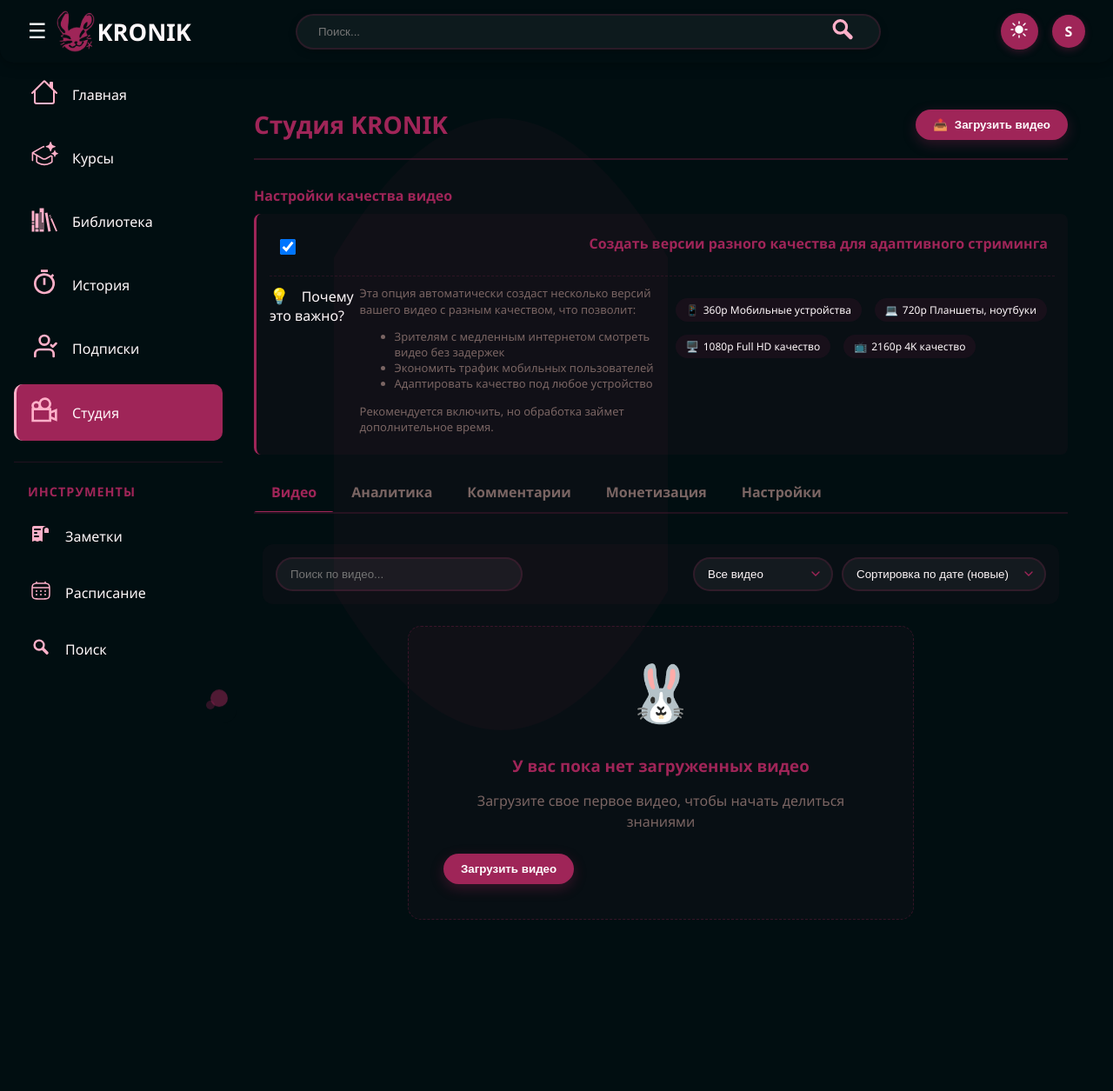
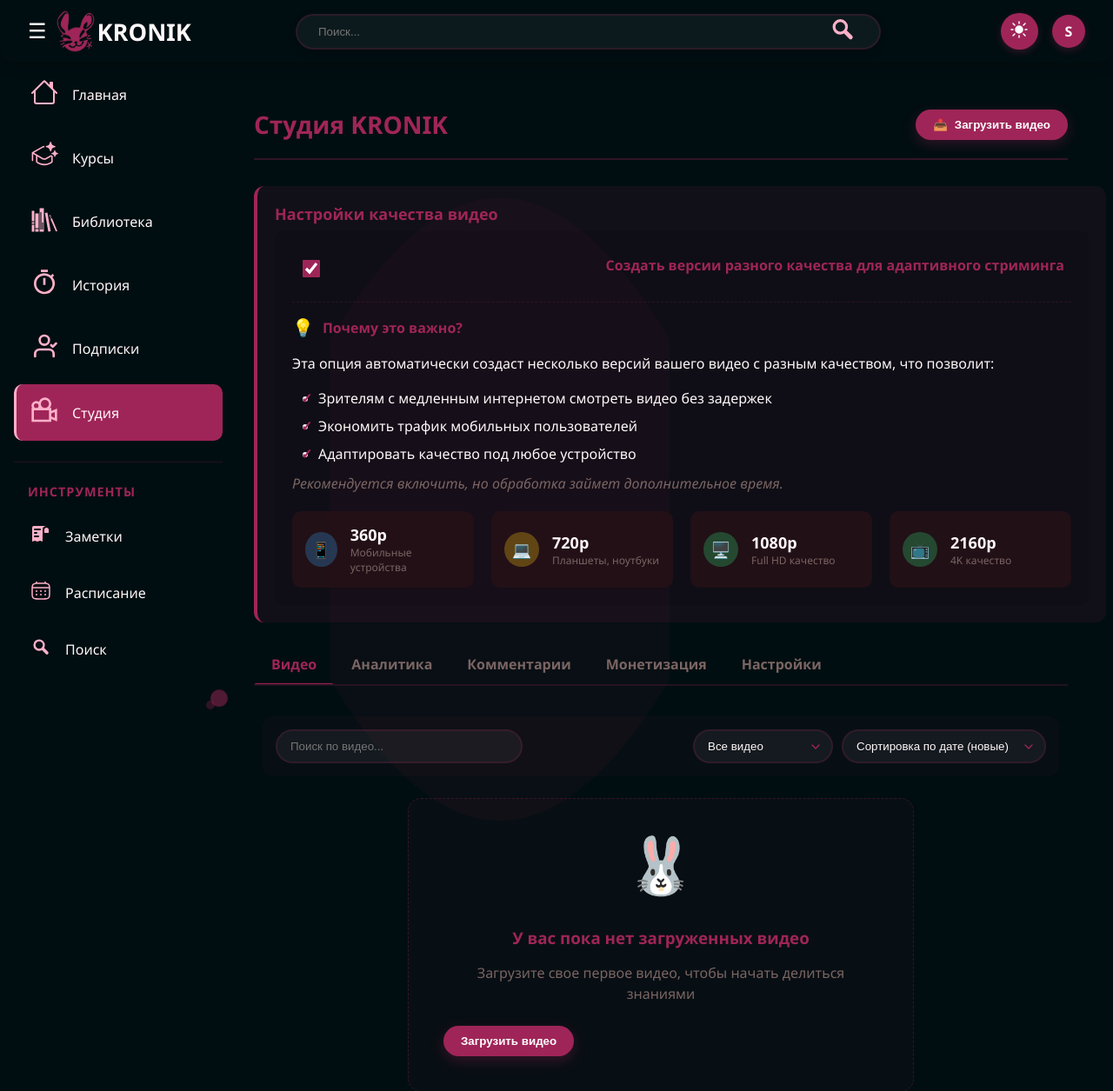
Before and after one commit to TheRizaev/hasan, a Django app: page /studio/ in a window 1280 px wide. Shown: the top 1255 px of the page at 87% size. Before the commit the page ends 1058 px from the top, so only its background shows below. Run offline with Django 5.2, Linux system fonts and the light colour scheme; a user stored in the database is signed in; tables that the repository leaves empty hold one stand-in row (values such as "Sample post"); parts of the project's set-up code (start-up, migrations or seed data) failed here and were passed over; some libraries are stand-ins or nearby versions.

Commit message:
Add files via upload

```diff
--- a/static/css/studio.css
+++ b/static/css/studio.css
@@ -891,149 +891,285 @@
         transform: scale(1.05);
     }
 }
+.quality-settings-section {
+    margin: 25px 0;
+    background-color: rgba(159, 37, 88, 0.05);
+    border-radius: 12px;
+    padding: 20px;
+    border-left: 4px solid var(--accent-color);
+    transition: all 0.3s ease;
+}
+
+.dark-theme .quality-settings-section {
+    background-color: rgba(159, 37, 88, 0.1);
+}
+
+.quality-settings-section:hover {
+    box-shadow: 0 5px 15px rgba(159, 37, 88, 0.1);
+}
+
+.dark-theme .quality-settings-section:hover {
+    box-shadow: 0 5px 15px rgba(0, 0, 0, 0.2);
+}
+
+.settings-label {
+    display: block;
+    font-size: 18px;
+    font-weight: 600;
+    color: var(--accent-color);
+    margin-bottom: 15px;
+}
+
 .quality-options-container {
-        margin-top: 10px;
-        padding: 15px;
-        background-color: rgba(159, 37, 88, 0.05);
+    background-color: rgba(255, 255, 255, 0.5);
     border-radius: 8px;
-        border-left: 3px solid var(--accent-color);
+    padding: 20px;
+}
+
+.dark-theme .quality-options-container {
+    background-color: rgba(0, 0, 0, 0.1);
 }
 
 .quality-option {
     display: flex;
     align-items: center;
+    margin-bottom: 15px;
+}
+
+.quality-checkbox {
+    width: 20px !important;
+    height: 20px !important;
+    margin-right: 10px !important;
+    position: relative !important;
+    opacity: 1 !important;
+    cursor: pointer;
+    accent-color: var(--accent-color);
+}
+
+.quality-label {
+    font-weight: 500;
+    font-size: 16px;
+    cursor: pointer;
+}
+
+.quality-help {
+    margin-top: 15px;
+    padding-top: 15px;
+    border-top: 1px dashed rgba(159, 37, 88, 0.2);
+}
+
+.help-header {
+    display: flex;
+    align-items: center;
     margin-bottom: 10px;
 }
 
-    .quality-option input[type="checkbox"] {
+.help-icon {
+    font-size: 20px;
     margin-right: 10px;
-        width: 18px;
-        height: 18px;
-        cursor: pointer;
+    color: var(--accent-color);
 }
 
-    .quality-option label {
-        cursor: pointer;
-        font-weight: normal;
-    }
-
-    .quality-help {
-        display: flex;
-        align-items: flex-start;
-        margin-top: 10px;
-        padding-top: 10px;
-        border-top: 1px dashed rgba(159, 37, 88, 0.2);
-    }
-
-    .help-icon {
-        font-size: 18px;
-        margin-right: 10px;
+.help-title {
+    font-weight: 600;
+    color: var(--accent-color);
 }
 
 .help-text {
-        font-size: 13px;
-        color: var(--gray-color);
-        line-height: 1.4;
+    margin-bottom: 20px;
+    line-height: 1.5;
 }
 
-    .help-text p {
-        margin: 0 0 8px 0;
+.benefits-list {
+    margin: 10px 0;
+    padding-left: 30px;
+}
+
+.benefits-list li {
+    margin-bottom: 8px;
+    position: relative;
+}
+
+.benefits-list li::before {
+    content: "✓";
+    position: absolute;
+    left: -20px;
+    color: var(--accent-color);
+    font-weight: bold;
+}
+
+.note {
+    font-style: italic;
+    color: var(--gray-color);
+    margin-top: 10px;
 }
 
 .processing-steps {
     display: flex;
     flex-wrap: wrap;
-        gap: 15px;
-        margin-top: 15px;
+    gap: 20px;
+    margin-top: 20px;
+    justify-content: space-between;
 }
 
 .processing-step {
     display: flex;
     align-items: center;
-        padding: 5px 12px;
+    flex: 1;
+    min-width: 150px;
+    padding: 15px;
+    background-color: rgba(255, 255, 255, 0.7);
+    border-radius: 10px;
+    transition: transform 0.3s ease, box-shadow 0.3s ease;
+}
+
+.dark-theme .processing-step {
+    background-color: rgba(42, 18, 23, 0.7);
+}
+
+.processing-step:hover {
+    transform: translateY(-5px);
+    box-shadow: 0 5px 15px rgba(159, 37, 88, 0.2);
+}
+
+.step-icon-container {
+    width: 40px;
+    height: 40px;
+    border-radius: 50%;
+    display: flex;
+    align-items: center;
+    justify-content: center;
+    margin-right: 15px;
     background-color: rgba(159, 37, 88, 0.1);
-        border-radius: 20px;
-        font-size: 12px;
+}
+
+.step-icon-container.mobile {
+    background-color: rgba(52, 152, 219, 0.2);
+}
+
+.dark-theme .step-icon-container.mobile {
+    background-color: rgba(52, 152, 219, 0.3);
+}
+
+.step-icon-container.tablet {
+    background-color: rgba(241, 196, 15, 0.2);
+}
+
+.dark-theme .step-icon-container.tablet {
+    background-color: rgba(241, 196, 15, 0.3);
+}
+
+.step-icon-container.desktop {
+    background-color: rgba(46, 204, 113, 0.2);
+}
+
+.dark-theme .step-icon-container.desktop {
+    background-color: rgba(46, 204, 113, 0.3);
 }
 
 .processing-step-icon {
-        margin-right: 5px;
+    font-size: 18px;
 }
 
-    /* Add more quality-related styles */
-    .quality-badge {
-        display: inline-block;
-        padding: 3px 6px;
-        margin-left: 5px;
-        background-color: var(--primary-color);
-        color: white;
-        border-radius: 3px;
-        font-size: 10px;
-        font-weight: bold;
+.step-details {
+    display: flex;
+    flex-direction: column;
 }
 
-    .quality-info {
+.quality-value {
+    font-weight: 600;
+    font-size: 18px;
+}
+
+.quality-desc {
+    font-size: 12px;
+    color: var(--gray-color);
+}
+
+@media (max-width: 768px) {
+    .processing-steps {
+        flex-direction: column;
+    }
+
+    .processing-step {
+        width: 100%;
+    }
+}
+
+.placeholder-animate {
+    position: relative;
+    overflow: hidden;
+}
+
+.placeholder-animate::after {
+    content: "";
+    position: absolute;
+    top: 0;
+    right: 0;
+    bottom: 0;
+    left: 0;
+    transform: translateX(-100%);
+    background-image: linear-gradient(
+        90deg,
+        rgba(255, 255, 255, 0) 0,
+        rgba(255, 255, 255, 0.2) 20%,
+        rgba(255, 255, 255, 0.5) 60%,
+        rgba(255, 255, 255, 0)
+    );
+    animation: shimmer 2s infinite;
+}
+
+.dark-theme .placeholder-animate::after {
+    background-image: linear-gradient(
+        90deg,
+        rgba(255, 255, 255, 0) 0,
+        rgba(255, 255, 255, 0.1) 20%,
+        rgba(255, 255, 255, 0.2) 60%,
+        rgba(255, 255, 255, 0)
+    );
+}
+
+@keyframes shimmer {
+    100% {
+        transform: translateX(100%);
+    }
+}
+
+.placeholder-card {
+    opacity: 0.7;
+    pointer-events: none;
+}
+
+.placeholder-card .video-title,
+.placeholder-card .video-meta,
+.placeholder-card .video-description {
+    background-color: rgba(159, 37, 88, 0.1);
+    color: transparent;
+    border-radius: 4px;
+}
+
+.dark-theme .placeholder-card .video-title,
+.dark-theme .placeholder-card .video-meta,
+.dark-theme .placeholder-card .video-description {
+    background-color: rgba(159, 37, 88, 0.2);
+}
+
+.placeholder-card .action-btn {
+    opacity: 0.5;
+}
+
+.quality-list {
     display: flex;
     flex-wrap: wrap;
-        gap: 8px;
-        margin-top: 8px;
+    gap: 10px;
+    margin-top: 10px;
 }
 
-    .quality-chip {
-        padding: 4px 8px;
-        background-color: rgba(159, 37, 88, 0.1);
-        border-radius: 12px;
-        font-size: 12px;
-        display: flex;
-        align-items: center;
+.quality-badge {
+    padding: 5px 10px;
+    background-color: var(--accent-color);
+    color: white;
+    border-radius: 15px;
+    font-size: 14px;
+    display: inline-block;
 }
-
-    .quality-chip-icon {
-        margin-right: 4px;
-        font-size: 10px;
-    }
-
-    /* Update success message for quality processing */
-    .upload-success {
-        text-align: center;
-        padding: 30px;
-    }
-
-    .upload-success .quality-processing {
-        margin-top: 20px;
-        padding: 15px;
-        background-color: rgba(159, 37, 88, 0.1);
-        border-radius: 8px;
-        text-align: left;
-    }
-
-    .upload-success .quality-processing h4 {
-        margin-top: 0;
-        display: flex;
-        align-items: center;
-    }
-
-    .upload-success .quality-processing h4 .icon {
-        margin-right: 8px;
-    }
-
-    .upload-success .quality-processing p {
-        margin-bottom: 10px;
-    }
-
-    .processing-badge {
-        display: inline-block;
-        padding: 3px 8px;
-        background-color: #ff9800;
-        color: white;
-        border-radius: 12px;
-        font-size: 12px;
-        margin-left: 8px;
-        animation: pulse 2s infinite;
-    }
-
-    @keyframes pulse {
-        0% { opacity: 0.6; }
-        50% { opacity: 1; }
-        100% { opacity: 0.6; }
-    }
--- a/static/css/video-detail.css
+++ b/static/css/video-detail.css
@@ -566,33 +566,50 @@
     100% { transform: rotate(360deg); }
 }
 
-/* Quality option styles */
+.quality-options {
+    display: none;
+    max-height: 200px;
+    overflow-y: auto;
+    padding: 10px 0;
+}
+
+.quality-options.active {
+    display: block;
+}
+
 .quality-option {
-    padding: 8px 12px;
+    padding: 10px 15px;
     cursor: pointer;
     border-radius: 4px;
     transition: all 0.2s;
     display: flex;
     align-items: center;
     justify-content: space-between;
+    margin-bottom: 2px;
 }
 
-.quality-option:hover, .quality-option.active {
-    background-color: var(--primary-color);
+.quality-option:hover {
+    background-color: rgba(159, 37, 88, 0.2);
 }
 
-.quality-option .quality-label {
+.quality-option.active {
+    background-color: var(--primary-color);
+    color: white;
+}
+
+.quality-label {
     font-weight: bold;
 }
 
-.quality-option .quality-info {
+.quality-info {
     font-size: 0.8em;
-    color: var(--gray-color);
+    color: rgba(255, 255, 255, 0.7);
     margin-left: 8px;
+    opacity: 0.8;
 }
 
-.quality-option.active .quality-info {
-    color: rgba(255, 255, 255, 0.7);
+.quality-option:not(.active) .quality-info {
+    color: var(--gray-color);
 }
 
 .quality-badge {
```
Also changed, not shown: other parts of static/css/video-detail.css (+45 -2 lines). Lines whose indentation alone changed are shown as unchanged.
